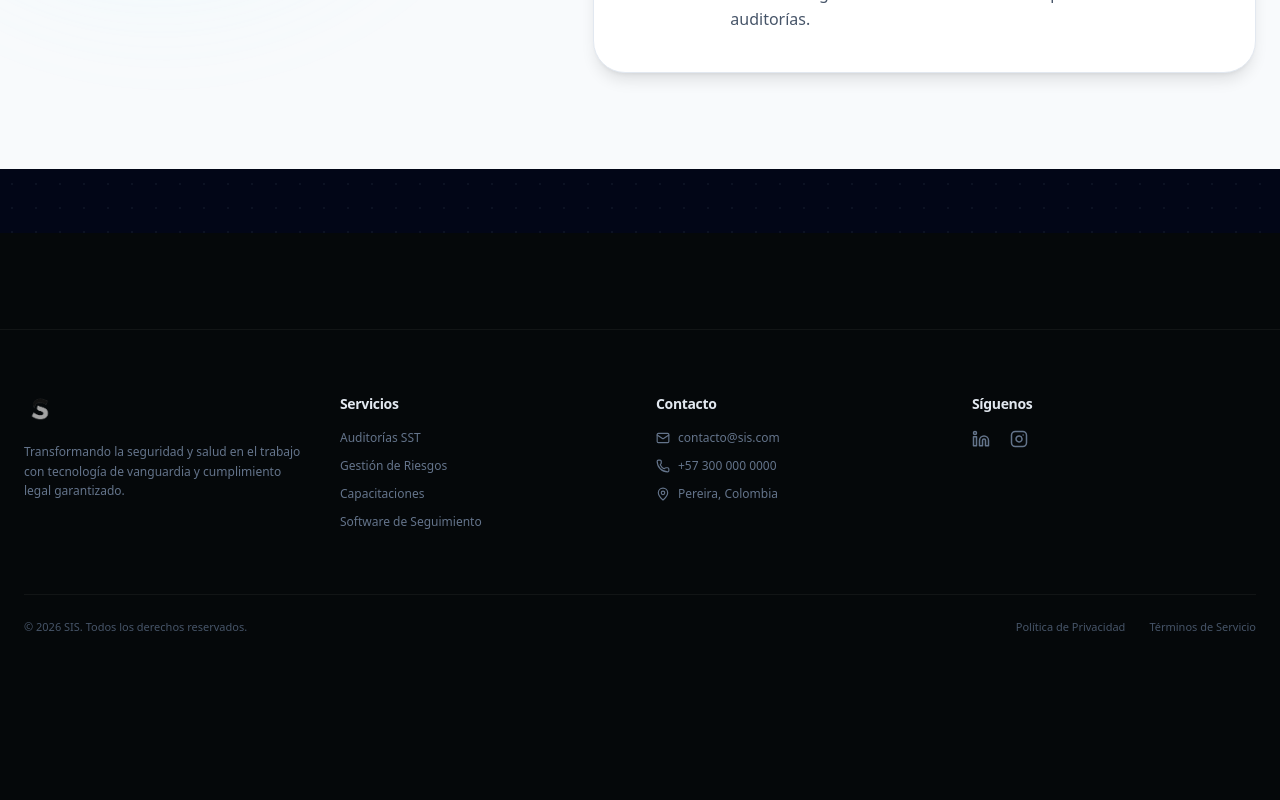
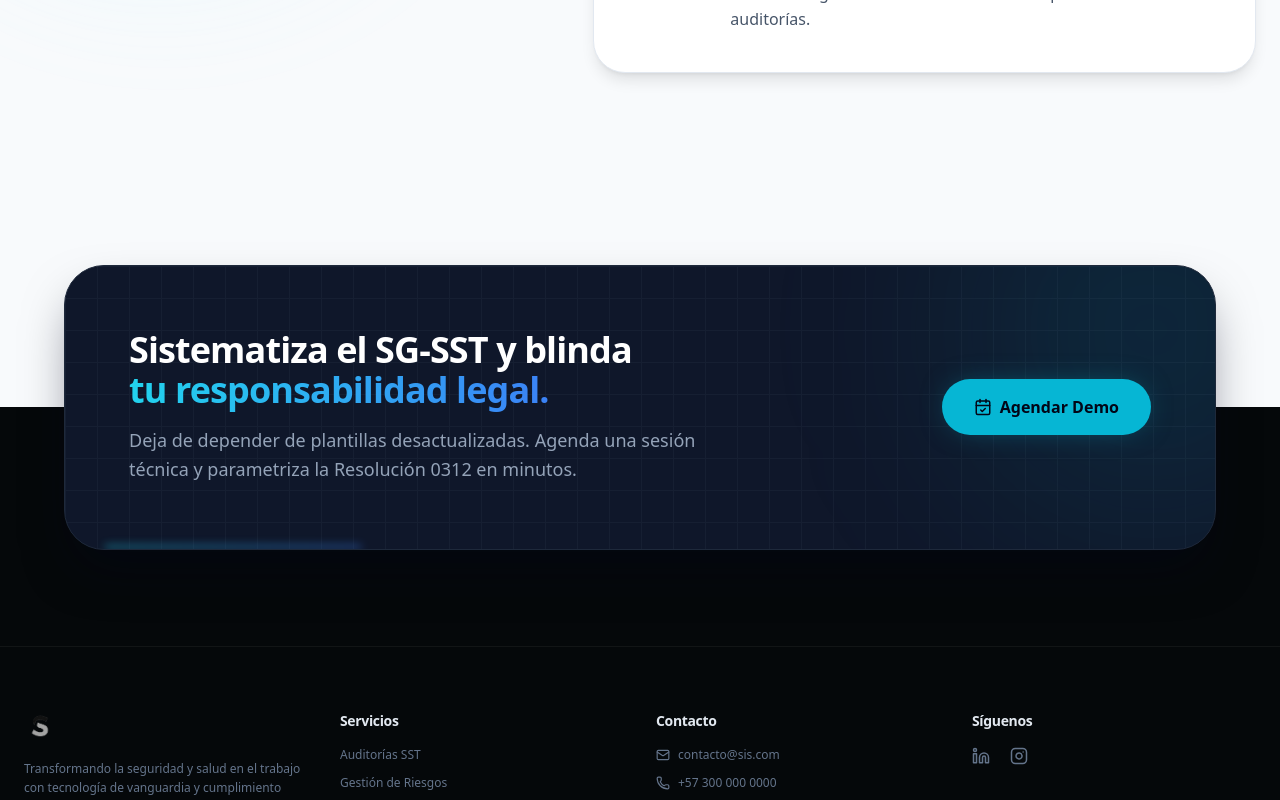
Before and after one commit to integralsst/SIS_CLIENT, a React (Vite) app: page / in a window 1280 px wide. Shown: the part 6260-7060 px from the top of the page. Before the commit the page ends 6928 px from the top, so only its background shows below. Built offline with nearby package versions, Linux system fonts and the light colour scheme.

Commit message:
upgrade saas

```diff
--- /dev/null
+++ b/src/components/CTASection.tsx
@@ -0,0 +1,58 @@
+"use client";
+
+import { motion } from "framer-motion";
+import { CalendarCheck } from "lucide-react";
+
+export default function CTASection() {
+  return (
+    // El fondo de la sección ahora es exactamente el mismo del Footer (#05080a)
+    <section className="relative px-6 py-12 md:py-24 z-10 w-full selection:bg-cyan-500/30 bg-[#05080a]">
+
+      {/* PUENTE ESTRUCTURAL: Extiende el fondo claro (slate-50) del FAQ solo hasta la mitad de esta sección.
+          La mitad inferior revelará el color #05080a fusionándose perfectamente con el Footer. */}
+      <div className="absolute top-0 inset-x-0 h-1/2 bg-slate-50 pointer-events-none z-0" />
+
+      <div className="max-w-6xl mx-auto relative z-10">
+
+        <motion.div
+          initial={{ opacity: 0, y: 30 }}
+          whileInView={{ opacity: 1, y: 0 }}
+          viewport={{ once: true }}
+          transition={{ duration: 0.6 }}
+          className="relative bg-slate-900 border border-slate-800 rounded-[2.5rem] p-8 md:p-12 lg:p-16 overflow-hidden flex flex-col lg:flex-row items-center justify-between gap-10 shadow-2xl shadow-slate-950/50"
+        >
+          {/* Elementos Decorativos confinados a la tarjeta */}
+          <div className="absolute inset-0 bg-[linear-gradient(to_right,#334155_1px,transparent_1px),linear-gradient(to_bottom,#334155_1px,transparent_1px)] bg-[size:2rem_2rem] opacity-20 pointer-events-none" />
+          <div className="absolute -top-32 -right-32 w-96 h-96 bg-cyan-500/10 blur-[100px] pointer-events-none rounded-full" />
+          <div className="absolute bottom-0 left-10 w-64 h-1 bg-gradient-to-r from-cyan-400 to-blue-500 blur-sm opacity-50" />
+
+          {/* Bloque de Texto (Izquierda en desktop) */}
+          <div className="relative z-10 lg:w-[60%] text-center lg:text-left">
+            <h2 className="text-3xl md:text-4xl font-black text-white leading-tight mb-4 tracking-tight">
+              Sistematiza el SG-SST y blinda <br className="hidden lg:block" />
+              <span className="text-transparent bg-clip-text bg-gradient-to-r from-cyan-400 to-blue-500">
+                tu responsabilidad legal.
+              </span>
+            </h2>
+            <p className="text-slate-400 text-lg font-medium leading-relaxed max-w-xl mx-auto lg:mx-0">
+              Deja de depender de plantillas desactualizadas. Agenda una sesión técnica y parametriza la Resolución 0312 en minutos.
+            </p>
+          </div>
+
+          {/* Bloque de Botones (Derecha en desktop) */}
+          <div className="relative z-10 lg:w-[40%] flex justify-center lg:justify-end w-full">
+
+            <button className="group relative inline-flex items-center justify-center gap-2 px-8 py-4 rounded-full bg-cyan-500 text-slate-950 font-bold text-base transition-all hover:bg-cyan-400 hover:scale-105 active:scale-95 shadow-[0_0_30px_-10px_rgba(6,182,212,0.5)] overflow-hidden w-full sm:w-auto">
+              <span className="relative z-10 flex items-center gap-2">
+                <CalendarCheck size={18} />
+                Agendar Demo
+              </span>
+            </button>
+
+          </div>
+        </motion.div>
+
+      </div>
+    </section>
+  );
+}
--- a/src/components/Footer.tsx
+++ b/src/components/Footer.tsx
@@ -5,7 +5,7 @@ import Logo from '../assets/logosis.webp';
 
 const Footer = () => {
   return (
-    <footer className="bg-[#05080a] border-t border-white/5 pt-16 pb-8 px-6 mt-12 md:mt-24">
+    <footer className="bg-[#05080a] border-t border-white/5 pt-16 pb-8 px-6">
       <div className="max-w-7xl mx-auto grid grid-cols-1 sm:grid-cols-2 md:grid-cols-4 gap-10 md:gap-8 mb-16">
 
         {/* Branding */}
@@ -36,7 +36,7 @@ const Footer = () => {
           <ul className="space-y-3 text-xs font-medium text-slate-500">
             <li className="flex items-center gap-2"><Mail size={14} /> contacto@sis.com</li>
             <li className="flex items-center gap-2"><Phone size={14} /> +57 300 000 0000</li>
-            <li className="flex items-center gap-2"><MapPin size={14} /> Pereira, Colombia</li>
+            <li className="flex items-center gap-2"><MapPin size={14} /> Manizales, Colombia</li>
           </ul>
         </div>
 
--- a/src/pages/public/LandingPage.tsx
+++ b/src/pages/public/LandingPage.tsx
@@ -4,7 +4,8 @@ import Hero from '../../components/Hero';
 import Comparison from '../../components/Comparison';
 import { SGSSTDashboard } from '../../components/SGSSTDashboard';
 import FeaturesBento from '../../components/ModulesBento';
-import FAQSection from '../../components/FAQSection'; // Importación agregada
+import FAQSection from '../../components/FAQSection';
+import CTASection from '../../components/CTASection';
 
 // --- ANIMACIONES TIPO APPLE (Tipadas para TypeScript) ---
 const appleEase = [0.16, 1, 0.3, 1] as const;
@@ -29,7 +30,8 @@ export default function LandingPage() {
       {/* Gradiente superior sutil para integrar el nav/hero */}
       <div className="absolute top-0 inset-x-0 h-96 bg-gradient-to-b from-slate-900 to-transparent pointer-events-none z-0" />
 
-      <main className="relative z-10 flex flex-col gap-12 md:gap-20 pt-8 pb-16">
+      {/* El main mantiene su gap para separar de forma uniforme las secciones superiores */}
+      <main className="relative z-10 flex flex-col gap-12 md:gap-20 pt-8">
 
         {/* HERO SECTION */}
         <Hero />
@@ -64,7 +66,10 @@ export default function LandingPage() {
           <FeaturesBento />
         </motion.div>
 
-        {/* SECCIÓN DE PREGUNTAS FRECUENTES (FAQ) */}
+        {/* ENVOLTORIO CLAVE: Agrupamos FAQ y CTA en un div sin 'gap'.
+            Esto elimina la franja azul oscuro entre ambas secciones y permite que el fondo blanco del FAQ se fusione con la parte superior del CTA. */}
+        <div className="flex flex-col">
+
           <motion.div
             initial="hidden"
             whileInView="visible"
@@ -74,6 +79,17 @@ export default function LandingPage() {
             <FAQSection />
           </motion.div>
 
+          <motion.div
+            initial="hidden"
+            whileInView="visible"
+            viewport={{ once: true, margin: "-100px" }}
+            variants={fadeUp}
+          >
+            <CTASection />
+          </motion.div>
+
+        </div>
+
       </main>
     </div>
   );
```
Lines whose indentation alone changed are shown as unchanged.
